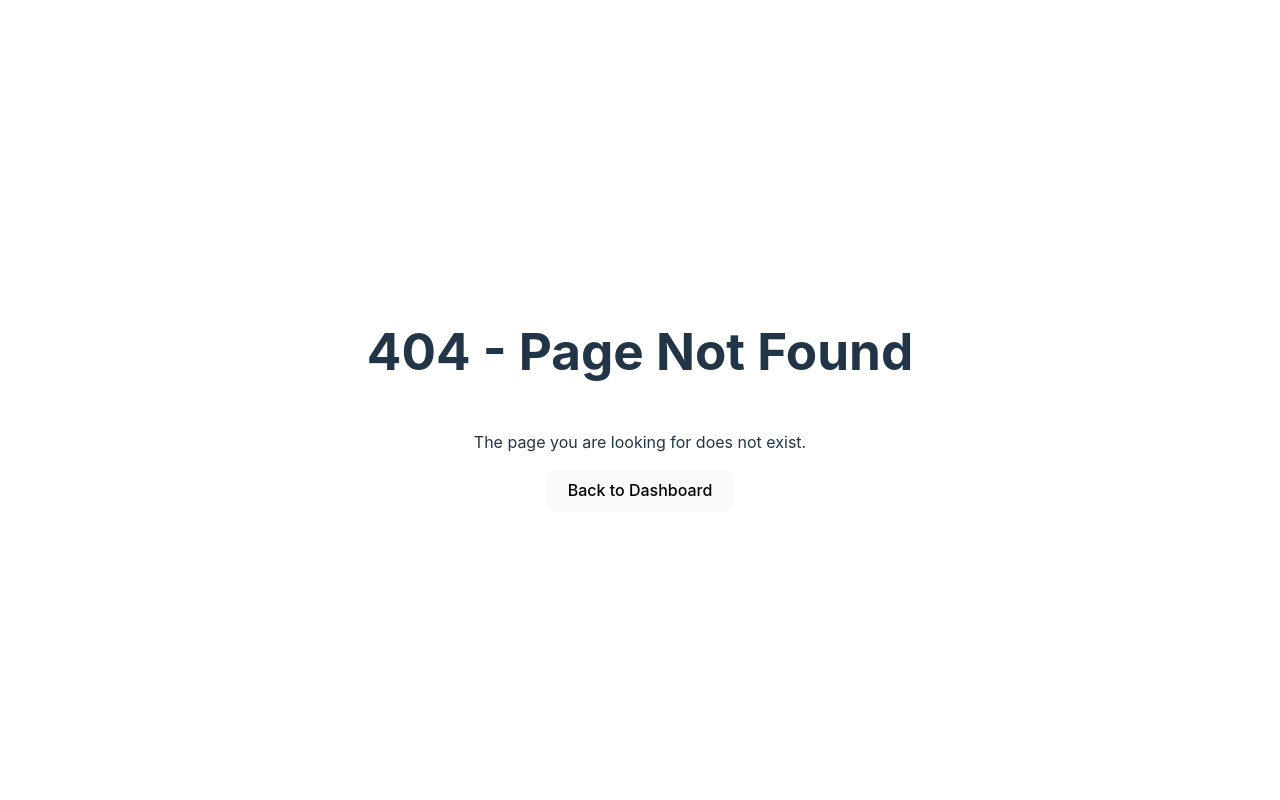
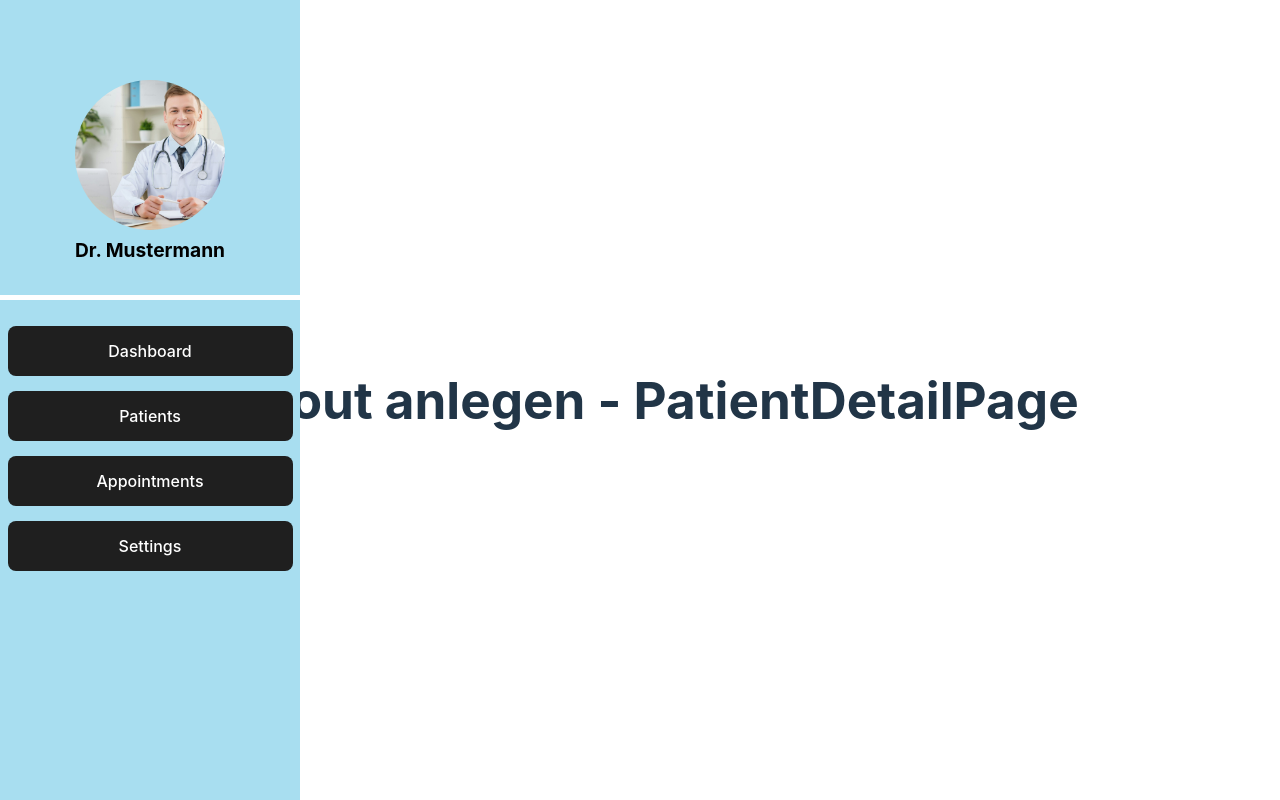
Before and after one commit to Saugat-Pandey/MedicalDashboard, a React (Vite) app: page /patients-detail in a window 1280 px wide. Before the commit this address had no page. Built offline with nearby package versions, Linux system fonts and the light colour scheme.

Commit message:
Routing, New Page PatientsDetailPage.jsx

```diff
--- a/src/App.jsx
+++ b/src/App.jsx
@@ -8,6 +8,7 @@ import Patients from './pages/Patients.jsx';
 import Appointments from './pages/Appointments.jsx';
 import NotFound from './pages/404.jsx';
 import PatientTable from './components/PatientsPage.jsx';
+import PatientsDetailPage from "./pages/PatientsDetailPage.jsx";
 
 function App() {
     return (
@@ -19,6 +20,7 @@ function App() {
                         <Route path="/dashboard" element={<Dashboard/>}/>
                         <Route path="/patients" element={<Patients/>}/>
                         <Route path="/appointments" element={<Appointments/>}/>
+                        <Route path="/patients-detail" element={<PatientsDetailPage/>}/>
                         <Route path="*" element={<NotFound/>}/>
                     </Routes>
                 </div>
--- a/src/components/NextPatientDetails.jsx
+++ b/src/components/NextPatientDetails.jsx
@@ -1,7 +1,10 @@
 import './NextPatientDetails.css'
+import { Link } from 'react-router-dom';
+
 
 export default function NextPatientDetails() {
     return (
+        <Link to="/patients-detail" className="next-patient-details-link">
             <div id={"nextPatientDetails"}>
                 <h2>Next Patient Details</h2>
                 <br/>
@@ -10,5 +13,6 @@ export default function NextPatientDetails() {
                 <p>Text Text Text</p>
                 <p>Text Text Text</p>
             </div>
+        </Link>
     );
 }
--- /dev/null
+++ b/src/pages/PatientsDetailPage.css
@@ -0,0 +1,3 @@
+.patientsDetailPageContainer {
+    margin-left: 300px; /* Sidebar width */
+}
--- /dev/null
+++ b/src/pages/PatientsDetailPage.jsx
@@ -0,0 +1,16 @@
+import React from 'react';
+import Sidebar from "../components/Sidebar.jsx";
+import './PatientsDetailPage.css';
+
+
+
+function PatientsDetailPage() {
+    return (
+        <div id={"patientsDetailPageContainer"}>
+            <Sidebar/>
+            <h1>Grid für Layout anlegen - PatientDetailPage</h1>
+        </div>
+    );
+}
+
+export default PatientsDetailPage;
```
Lines whose indentation alone changed are shown as unchanged.
